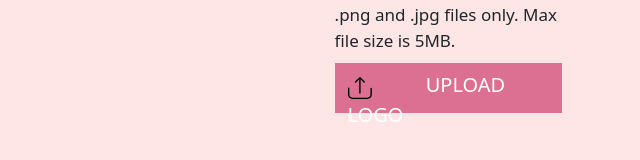
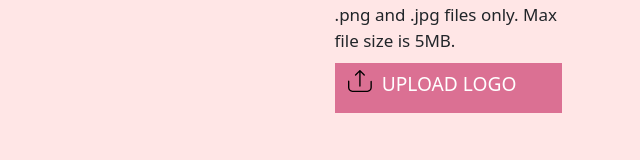
Before and after one commit to Ziyazubi/customize-umbrella, a plain HTML site: page index.html in a window 1280 px wide. Shown: the part 458-618 px from the top of the page, 443-1083 px from the left. Drawn offline with nearby package versions, Linux system fonts and the light colour scheme.

Commit message:
css changes

```diff
--- a/css/style.css
+++ b/css/style.css
@@ -120,8 +120,15 @@ input[type="file"] {
     width: 200%;
     height: 50px;
 }
+
+.upload-icon{
+    position: relative;
+    float: left;
+}
+
 .upload-text{
-    font-size: 20px;
+    position: relative;
+    font-size: 120%;
     font-weight: 500;
-    margin-left: 50px;
+    margin-left: 5%;
 }
```
